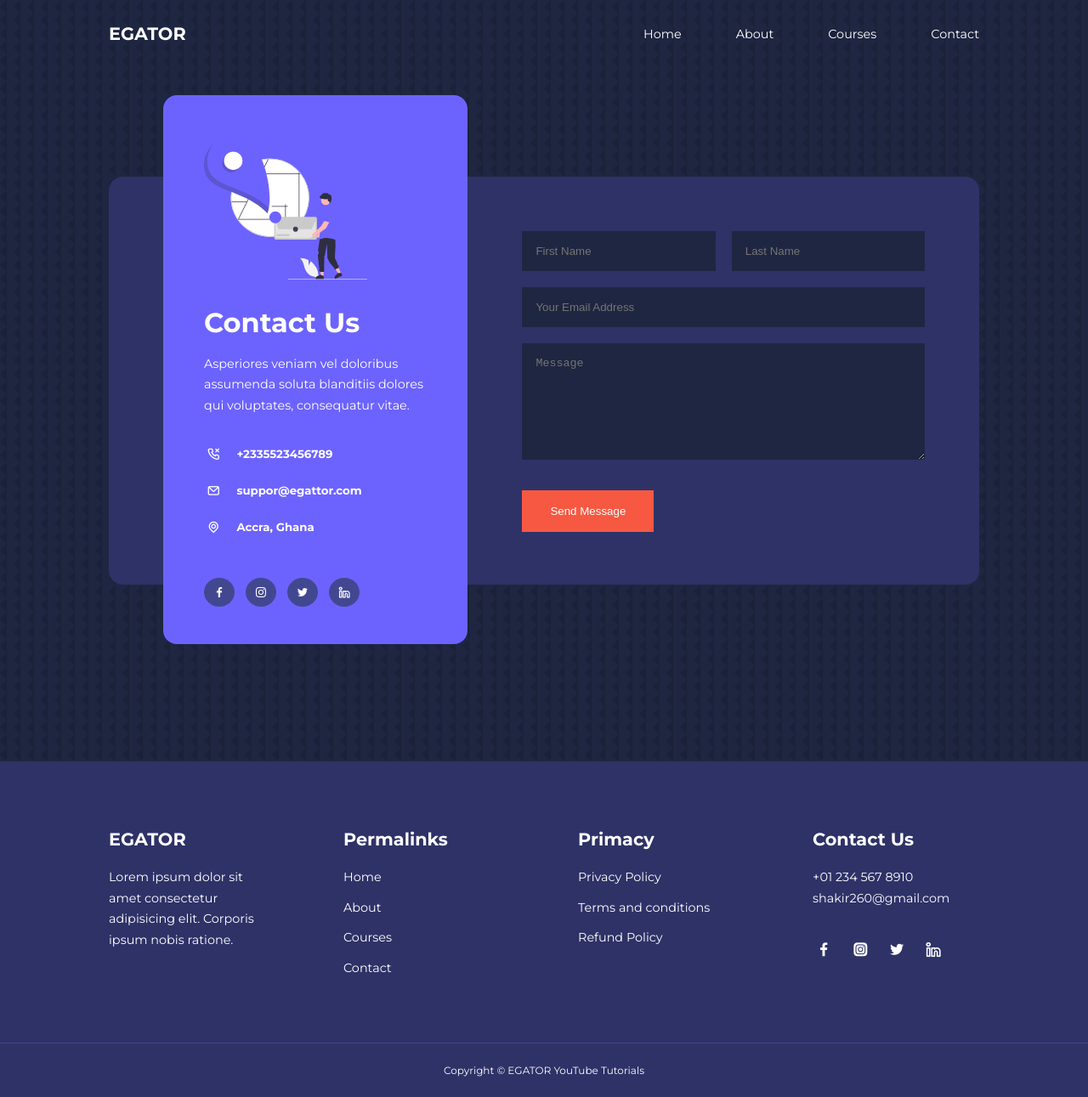
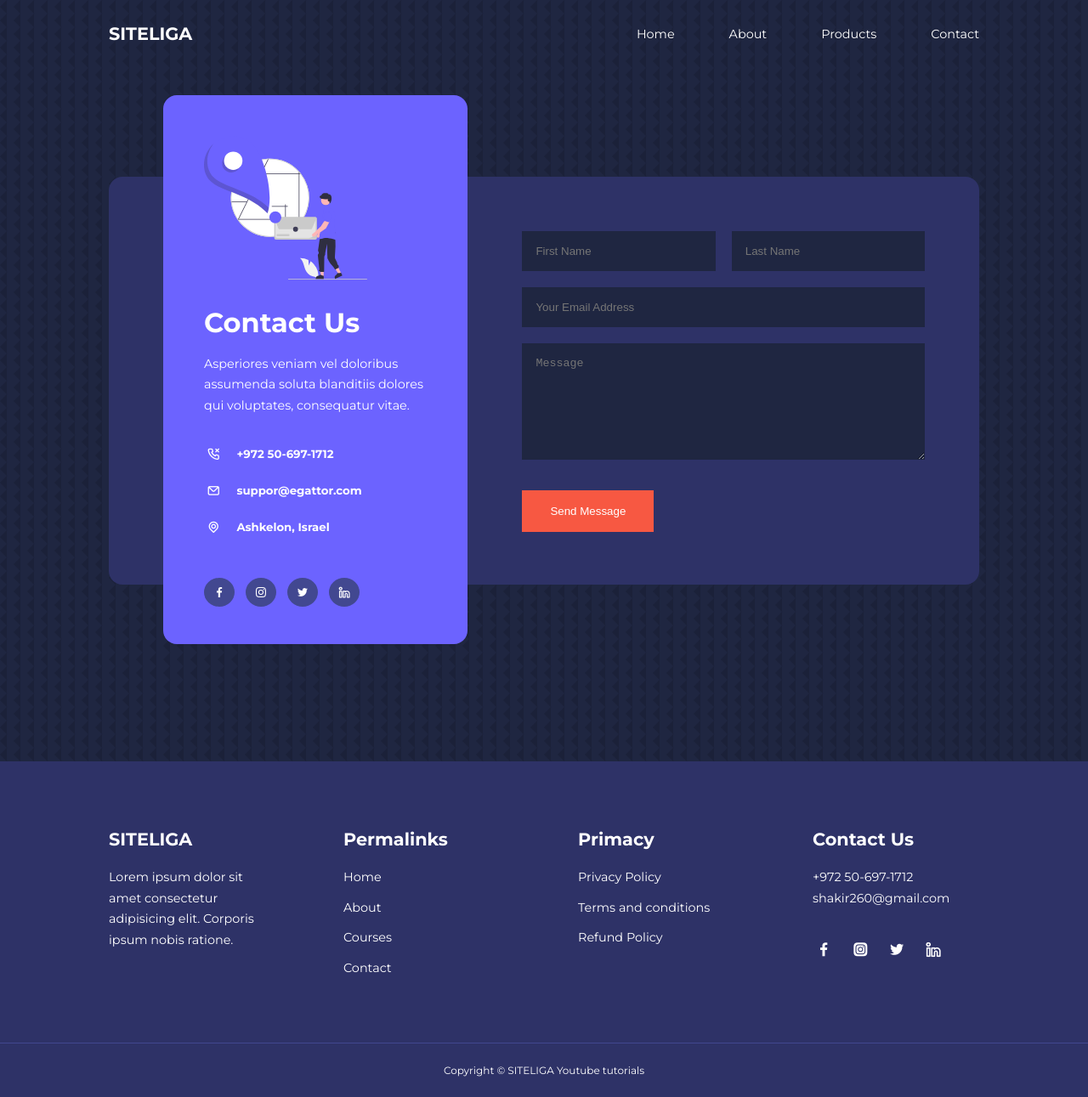
Before and after one commit to sadkingo/SITELIGA, a plain HTML site: page contact.html in a window 1280 px wide. Shown: the whole page at 85% size. Drawn offline with nearby package versions, Linux system fonts and the light colour scheme.

Commit message:
update contact.html

```diff
--- a/contact.html
+++ b/contact.html
@@ -4,7 +4,7 @@
     <meta charset="UTF-8">
     <meta http-equiv="X-UA-Compatible" content="IE=edge">
     <meta name="viewport" content="width=device-width, initial-scale=1.0">
-    <title>Responsive Multipage Education Website Using HTML, CSS & JavaSCript</title>
+    <title>SITELIGA</title>
 
     <!-- ICONSCOUT CDN -->
     <link rel="stylesheet" href="https://unicons.iconscout.com/release/v2.1.6/css/unicons.css">
@@ -24,11 +24,11 @@
 <body>
     <nav>
         <div class="container nav__container">
-            <a href="index.html"><h4>EGATOR</h4></a>
+            <a href="index.html"><h4>SITELIGA</h4></a>
             <ul class="nav__menu">
                 <li><a href="index.html">Home</a></li>
                 <li><a href="about.html">About</a></li>
-                <li><a href="courses.html">Courses</a></li>
+                <li><a href="courses.html">Products</a></li>
                 <li><a href="contact.html">Contact</a></li>
             </ul>
             <button id="open-menu-btn"><i class="uil uil-bars"></i></button>
@@ -58,7 +58,7 @@
             <ul class="contact__details">
                 <li>
                 <i class="uil uil-phone-times"></i>
-                <h5>+2335523456789</h5>
+                <h5>+972 50-697-1712</h5>
                 </li>
                 <li>
                 <i class="uil uil-envelope"></i>
@@ -66,7 +66,7 @@
                 </li>
                 <li>
                 <i class="uil uil-location-point"></i>
-                <h5>Accra, Ghana</h5>
+                <h5>Ashkelon, Israel</h5>
                 </li>
             </ul>
             <ul class="contact__socials">
@@ -104,7 +104,7 @@
     <footer>
         <div class="container footer__container">
           <div class="footer__1">
-            <a href="index.html" class="footer__logo"><h4>EGATOR</h4></a>
+            <a href="index.html" class="footer__logo"><h4>SITELIGA</h4></a>
             <p>
               Lorem ipsum dolor sit amet consectetur adipisicing elit. Corporis ipsum nobis ratione.
             </p>
@@ -132,7 +132,7 @@
           <div class="footer__4">
             <h4>Contact Us</h4>
             <div>
-              <p>+01 234 567 8910</p>
+              <p>+972 50-697-1712</p>
               <p>shakir260@gmail.com</p>
             </div>
 
@@ -153,7 +153,7 @@
           </div>
         </div>
         <div class="footer__copyright">
-            <small>Copyright &copy; EGATOR YouTube Tutorials</small>
+            <small>Copyright &copy; SITELIGA Youtube tutorials</small>
         </div>
       </footer>
 
```
